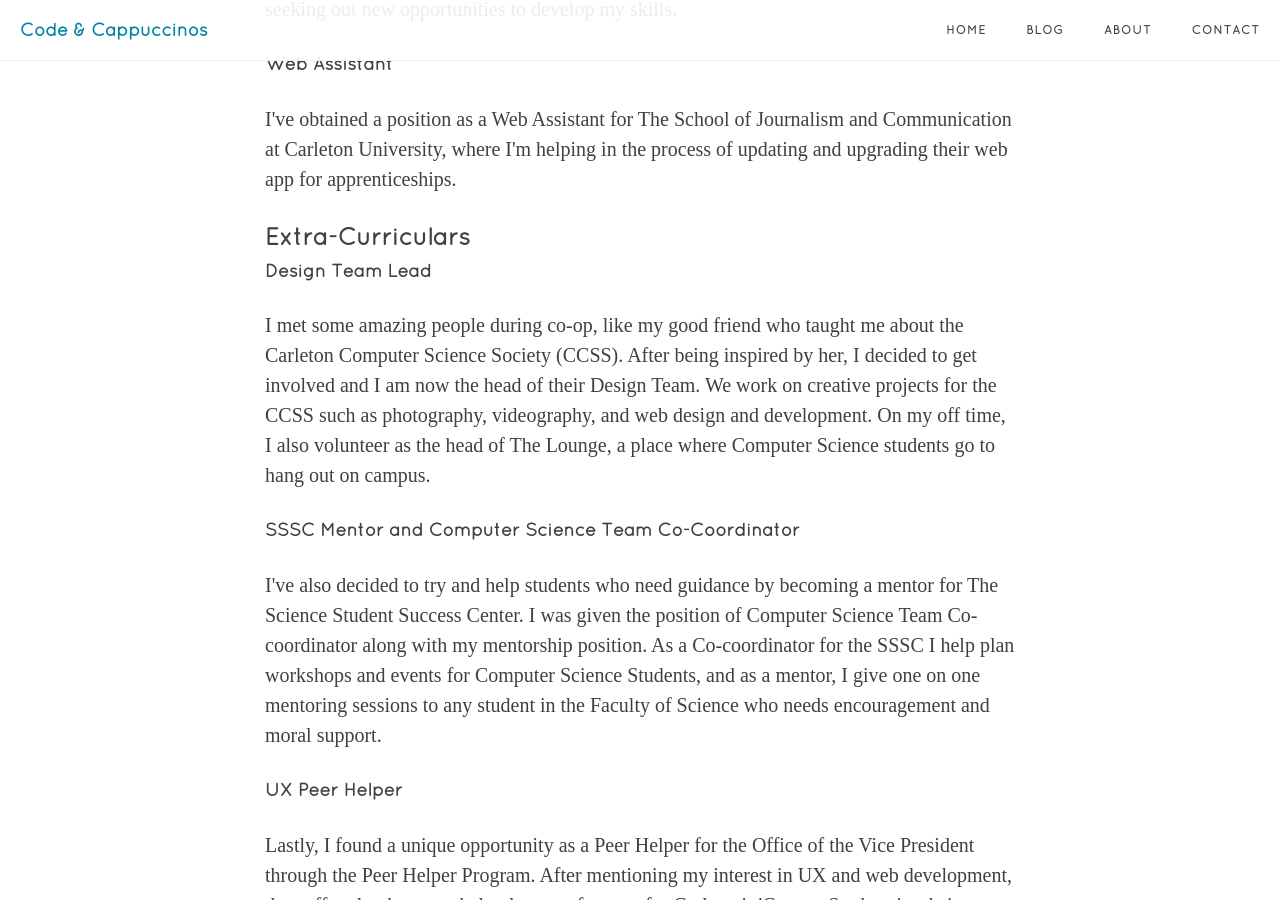
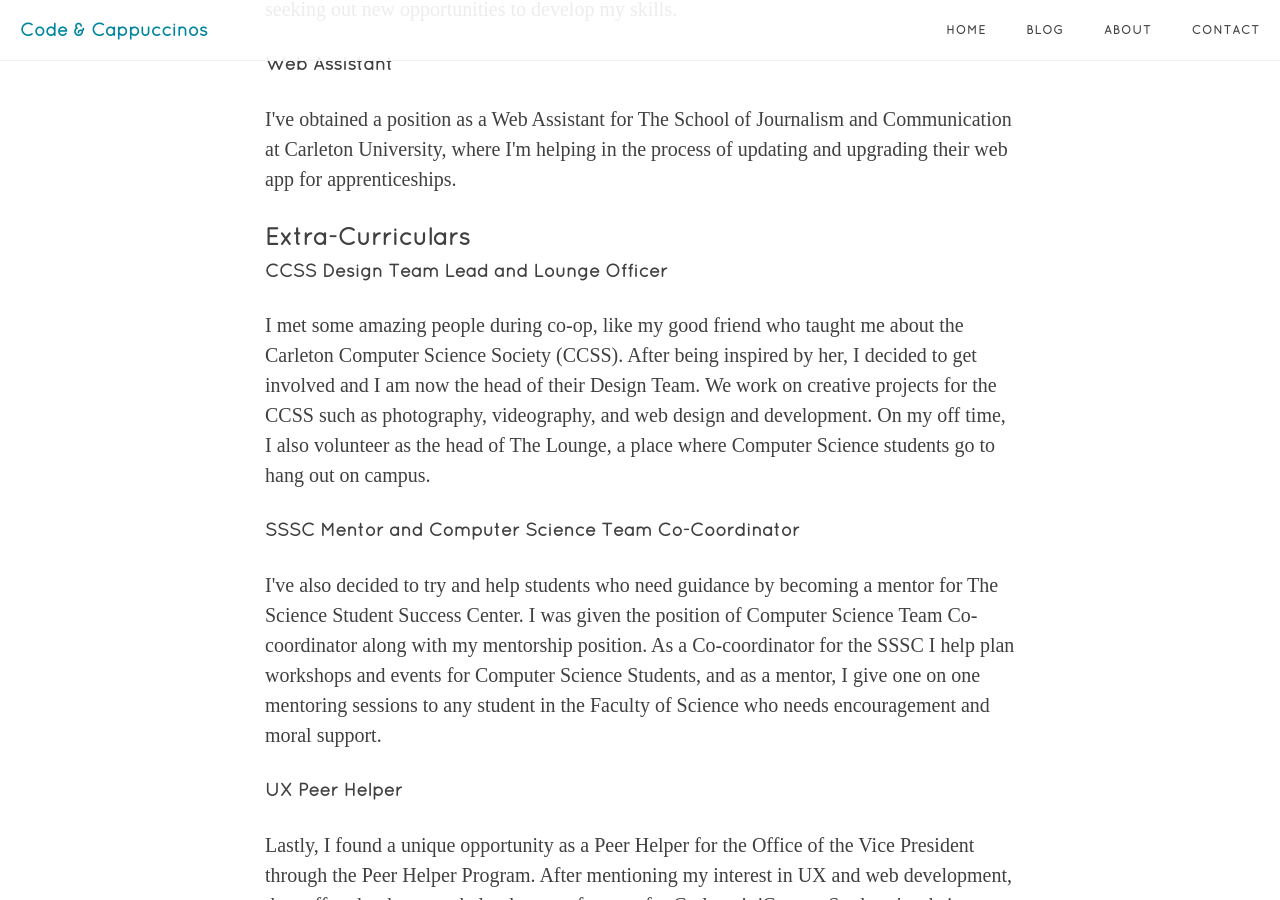
Before and after one commit to brittnylapierre/l3rittny.github.io-old, a Jekyll site: the page built from about.html, in a window 1280 px wide and 900 px high, scrolled down 1433 px. Built offline with Jekyll 4.4.1, drawn with Linux system fonts in a browser that asks for light colours; nearby versions of some CDN libraries.

Commit message:
Update about.html

```diff
--- a/about.html
+++ b/about.html
@@ -17,7 +17,7 @@
 <h4>Web Assistant</h4>
 <p>I've obtained a position as a Web Assistant for The School of Journalism and Communication at Carleton University, where I'm helping in the process of updating and upgrading their web app for apprenticeships.</p>
 <h3>Extra-Curriculars</h3>
-<h4>Design Team Lead</h4>
+<h4>CCSS Design Team Lead and Lounge Officer</h4>
 <p>I met some amazing people during co-op, like my good friend who taught me about the Carleton Computer Science Society (CCSS). After being inspired by her, I decided to get involved and I am now the head of their Design Team. We work on creative projects for the CCSS such as photography, videography, and web design and development. On my off time, I also volunteer as the head of The Lounge, a place where Computer Science students go to hang out on campus.</p>
 <h4>SSSC Mentor and Computer Science Team Co-Coordinator</h4>
 <p>I've also decided to try and help students who need guidance by becoming a mentor for The Science Student Success Center. I was given the position of Computer Science Team Co-coordinator along with my mentorship position. As a Co-coordinator for the SSSC I help plan workshops and events for Computer Science Students, and as a mentor, I give one on one mentoring sessions to any student in the Faculty of Science who needs encouragement and  moral support.</p>
```
